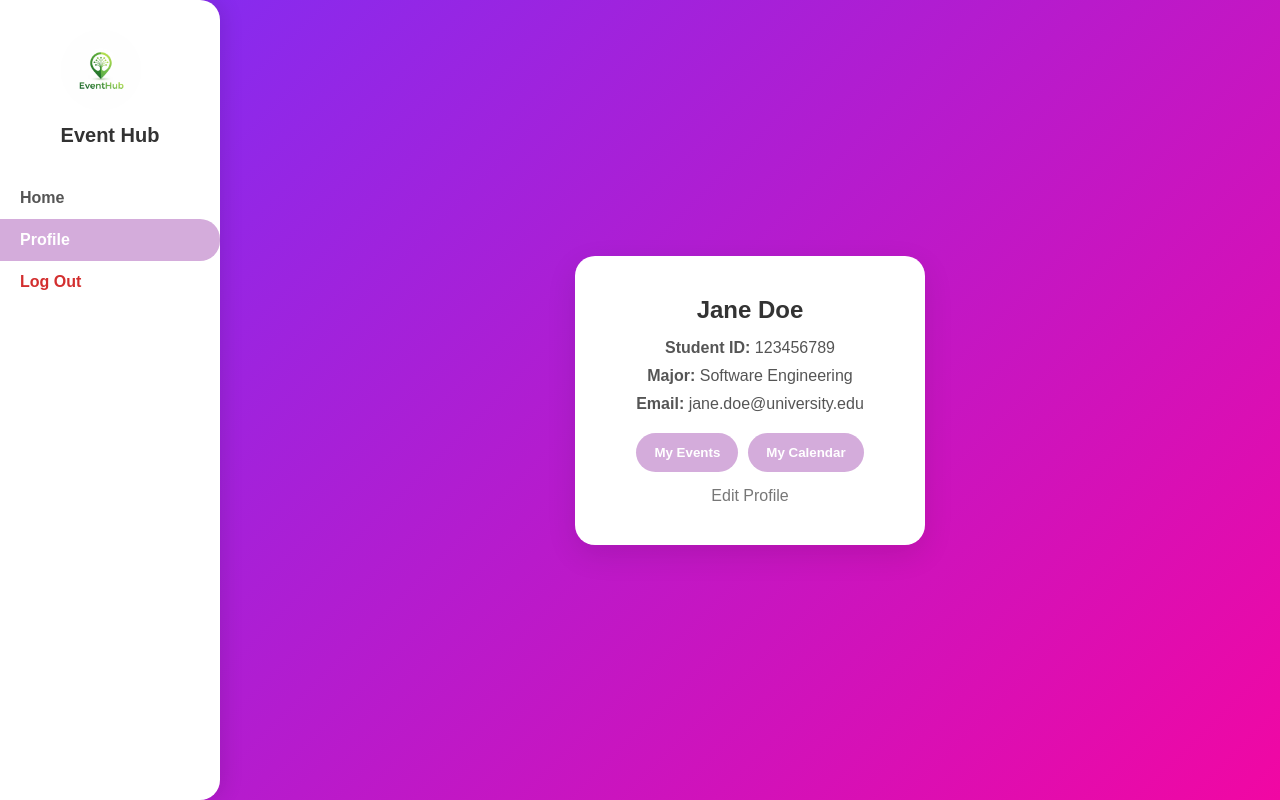
After one commit to JanaAbuhamed/SOEN-341-Campus-Events-Ticketing, a Django app: template main/templates/student_profile.html in a window 1280 px wide. The commit adds this page. Run offline with Django 5.2, Linux system fonts and the light colour scheme; the template is opened without the code that fills it, so the values that code supplies are empty.

Commit message:
Frontend Changes
-Made changes to homepage
-Created a student profile page to facilitate navigation

#43

```diff
--- /dev/null
+++ b/main/templates/student_profile.css
@@ -0,0 +1,144 @@
+/* Reset defaults */
+* {
+  box-sizing: border-box;
+  margin: 0;
+  padding: 0;
+  font-family: Arial, sans-serif;
+}
+
+/* Gradient background */
+body.login-page {
+  background: linear-gradient(135deg, #7b2ff7, #f107a3);
+  min-height: 100vh;
+  display: flex;
+}
+
+/* Sidebar */
+.sidebar {
+  width: 220px;
+  background: #fff;
+  border-radius: 0 20px 20px 0;
+  display: flex;
+  flex-direction: column;
+  align-items: center;
+  padding: 30px 0;
+  box-shadow: 5px 0 20px rgba(0,0,0,0.1);
+}
+
+.sidebar-logo img {
+  width: 80px;
+  height: 80px;
+  border-radius: 50%;
+  margin-bottom: 10px;
+}
+
+.sidebar-logo h2 {
+  font-size: 20px;
+  color: #333;
+  margin-bottom: 30px;
+}
+
+.sidebar-links {
+  list-style: none;
+  width: 100%;
+}
+
+.sidebar-links li {
+  width: 100%;
+}
+
+.sidebar-links li a {
+  display: block;
+  padding: 12px 20px;
+  color: #555;
+  text-decoration: none;
+  font-weight: bold;
+  transition: background 0.3s, color 0.3s;
+}
+
+.sidebar-links li a:hover,
+.sidebar-links li a.active {
+  background: #d4acdb;
+  color: #fff;
+  border-radius: 0 20px 20px 0;
+}
+
+.logout {
+  color: #d32f2f !important;
+}
+
+/* Main Content */
+.main-content {
+  flex: 1;
+  display: flex;
+  justify-content: center;
+  align-items: center;
+  padding: 50px;
+}
+
+/* Profile Card */
+.profile-card {
+  background: #fff;
+  padding: 40px;
+  border-radius: 20px;
+  text-align: center;
+  width: 350px;
+  box-shadow: 0 10px 30px rgba(0,0,0,0.1);
+}
+
+.profile-photo {
+  width: 120px;
+  height: 120px;
+  border-radius: 50%;
+  object-fit: cover;
+  margin-bottom: 15px;
+}
+
+.profile-card h2 {
+  font-size: 24px;
+  color: #333;
+  margin-bottom: 15px;
+}
+
+.profile-card p {
+  font-size: 16px;
+  color: #555;
+  margin-bottom: 10px;
+}
+
+/* Buttons under profile */
+.landing-buttons {
+  display: flex;
+  gap: 10px;
+  margin-top: 20px;
+  justify-content: center;
+}
+
+.landing-buttons button {
+  padding: 12px 18px;
+  border: none;
+  border-radius: 25px;
+  background: #d4acdb;
+  color: #fff;
+  font-weight: bold;
+  cursor: pointer;
+  transition: 0.3s;
+}
+
+.landing-buttons button:hover {
+  background: #977191;
+}
+
+/* Edit Profile Link */
+.links {
+  margin-top: 15px;
+}
+
+.links a {
+  text-decoration: none;
+  color: #777;
+}
+
+.links a:hover {
+  text-decoration: underline;
+}
--- /dev/null
+++ b/main/templates/student_profile.html
@@ -0,0 +1,45 @@
+<!DOCTYPE html>
+<html lang="en">
+<head>
+  <meta charset="UTF-8">
+  <meta name="viewport" content="width=device-width, initial-scale=1.0">
+  <title>Student Profile - Event Hub</title>
+  <link rel="stylesheet" href="student_profile.css">
+</head>
+<body class="login-page">
+
+  <!-- Sidebar Navigation -->
+  <div class="sidebar">
+    <div class="sidebar-logo">
+      <img src="images/logo.jpg" alt="EventHub Logo">
+      <h2>Event Hub</h2>
+    </div>
+    <ul class="sidebar-links">
+      <li><a href="home.html">Home</a></li>
+      <li><a href="profile.html" class="active">Profile</a></li>
+      <li><a href="logout.html" class="logout">Log Out</a></li>
+    </ul>
+  </div>
+
+  <!-- Main Content -->
+  <div class="main-content">
+    <div class="profile-card">
+      <h2>Jane Doe</h2>
+      <p><strong>Student ID:</strong> 123456789</p>
+      <p><strong>Major:</strong> Software Engineering</p>
+      <p><strong>Email:</strong> jane.doe@university.edu</p>
+
+      <!-- Buttons under profile -->
+      <div class="landing-buttons">
+        <button onclick="location.href='my_events.html'">My Events</button>
+        <button onclick="location.href='my_calendar.html'">My Calendar</button>
+      </div>
+
+      <div class="links">
+        <a href="edit_profile.html">Edit Profile</a>
+      </div>
+    </div>
+  </div>
+
+</body>
+</html>
```
Also changed, not shown: main/templates/home.css (+18 -5 lines), main/templates/home.html (+10 -3 lines), main/templates/images/logo.jpg (added).
